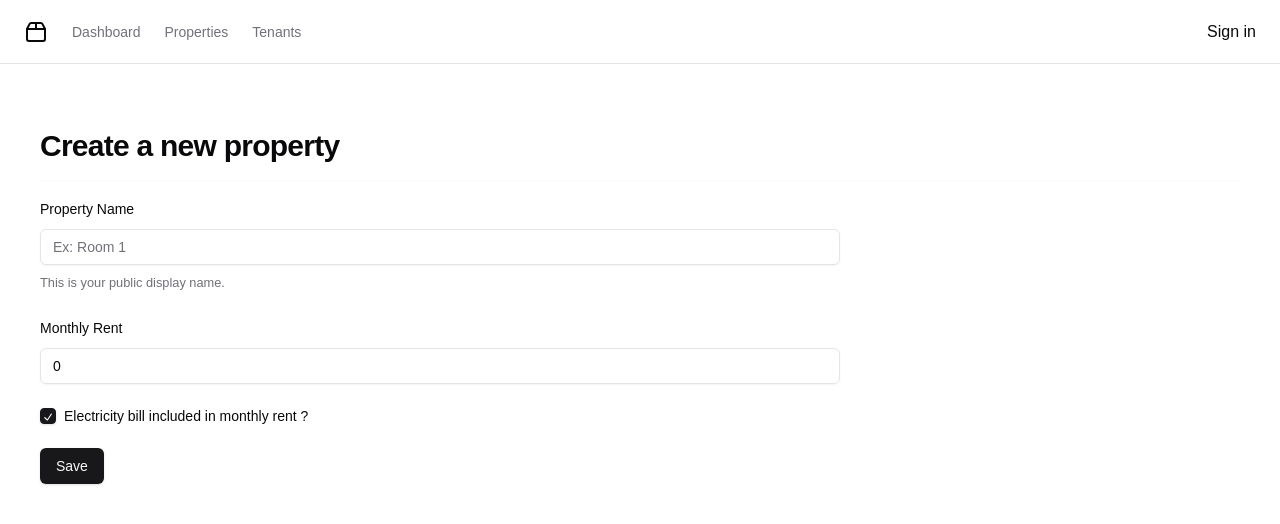
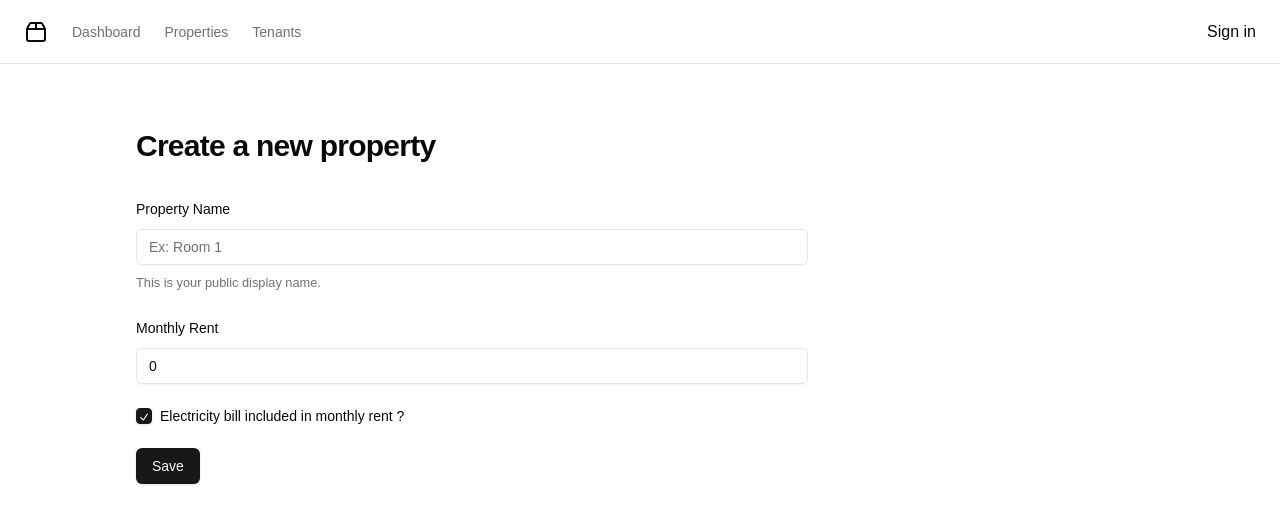
Before and after one commit to AmolKumarGupta/riime-rms, a Next.js app: page /properties/create in a window 1280 px wide. Shown: the top 524 px of the page. Built offline with nearby package versions, Linux system fonts and the light colour scheme; no server answers.

Commit message:
fix: implement CenteredLayout component for consistent page layout, closes #19

```diff
--- a/src/app/(users)/invoices/create/page.tsx
+++ b/src/app/(users)/invoices/create/page.tsx
@@ -5,6 +5,7 @@ import { notFound } from "next/navigation";
 import { Alert, AlertDescription, AlertTitle } from "@/components/ui/alert";
 import CreateForm from "./create-form";
 import { auth } from "@clerk/nextjs/server";
+import CenteredLayout from "@/components/custom/containers/centered-layout";
 
 export const metadata: Metadata = {
   title: `${process.env.NEXT_PUBLIC_APP_NAME} - New Invoice`,
@@ -33,14 +34,14 @@ export default async function Page({ searchParams }: PageProps) {
       : [];
 
   return (
-    <main className="sm:pt-8 pb-8 px-2">
+    <CenteredLayout className="sm:pt-8 pb-8 px-2">
       <h2 className="scroll-m-20 text-2xl sm:text-3xl font-semibold tracking-tight first:mt-0">
         New Invoice
       </h2>
 
       <Separator className="my-4 bg-zinc-50" />
 
-      <div className="w-full sm:w-1/2 mx-auto space-y-4">
+      <div className="w-full mx-auto space-y-4">
         <Alert className="border-zinc-900">
           <AlertTitle className="text-xl font-semibold">
             {model.name}
@@ -52,6 +53,6 @@ export default async function Page({ searchParams }: PageProps) {
 
         <CreateForm tenant={model} propertyVariants={propertyVariants} />
       </div>
-    </main>
+    </CenteredLayout>
   );
 }
--- a/src/app/(users)/properties/create/create-form.tsx
+++ b/src/app/(users)/properties/create/create-form.tsx
@@ -73,7 +73,7 @@ export default function CreateForm() {
       <form
         ref={formRef}
         onSubmit={form.handleSubmit(onSubmit)}
-        className="w-2/3 space-y-6"
+        className="w-full md:w-2/3 space-y-6"
       >
         <FormField
           control={form.control}
--- a/src/app/(users)/properties/create/page.tsx
+++ b/src/app/(users)/properties/create/page.tsx
@@ -1,6 +1,7 @@
 import { Separator } from "@/components/ui/separator";
 import { Metadata } from "next";
 import CreateForm from "./create-form";
+import CenteredLayout from "@/components/custom/containers/centered-layout";
 
 export const metadata: Metadata = {
   title: `${process.env.NEXT_PUBLIC_APP_NAME} - Create Property`,
@@ -8,7 +9,7 @@ export const metadata: Metadata = {
 
 export default function Page() {
   return (
-    <main className="sm:pt-8 pb-8 px-2">
+    <CenteredLayout className="sm:pt-8 pb-8 px-2">
       <h2 className="scroll-m-20 text-2xl sm:text-3xl font-semibold tracking-tight first:mt-0">
         Create a new property
       </h2>
@@ -16,6 +17,6 @@ export default function Page() {
       <Separator className="my-4 bg-zinc-50" />
 
       <CreateForm />
-    </main>
+    </CenteredLayout>
   );
 }
--- a/src/app/(users)/tenants/create/page.tsx
+++ b/src/app/(users)/tenants/create/page.tsx
@@ -4,6 +4,7 @@ import CreateForm from "./create-form";
 import { property } from "@/db/facades";
 import { auth } from "@clerk/nextjs/server";
 import { notFound } from "next/navigation";
+import CenteredLayout from "@/components/custom/containers/centered-layout";
 
 export const metadata: Metadata = {
   title: `${process.env.NEXT_PUBLIC_APP_NAME} - Create Tenant`,
@@ -16,7 +17,7 @@ export default async function Page() {
   const properties = await property.unAssignedProperties(userId);
 
   return (
-    <main className="sm:pt-8 pb-8 px-2">
+    <CenteredLayout className="sm:pt-8 pb-8 px-2">
       <h2 className="scroll-m-20 text-2xl sm:text-3xl font-semibold tracking-tight first:mt-0">
         Create a new Tenant
       </h2>
@@ -24,6 +25,6 @@ export default async function Page() {
       <Separator className="my-4 bg-zinc-50" />
 
       <CreateForm properties={properties} />
-    </main>
+    </CenteredLayout>
   );
 }
--- /dev/null
+++ b/src/components/custom/containers/centered-layout.tsx
@@ -0,0 +1,17 @@
+import { cn } from "@/lib/utils";
+import React from "react";
+
+export default function CenteredLayout({
+  className,
+  ...props
+}: React.HTMLAttributes<HTMLElement>) {
+  return (
+    <main
+      className={cn(
+        "sm:pt-8 pb-8 px-2 w-full sm:max-w-[1024px] mx-auto",
+        className
+      )}
+      {...props}
+    />
+  );
+}
```
Also changed, not shown: 1 other file (tests, documents, lock files or other folders).
